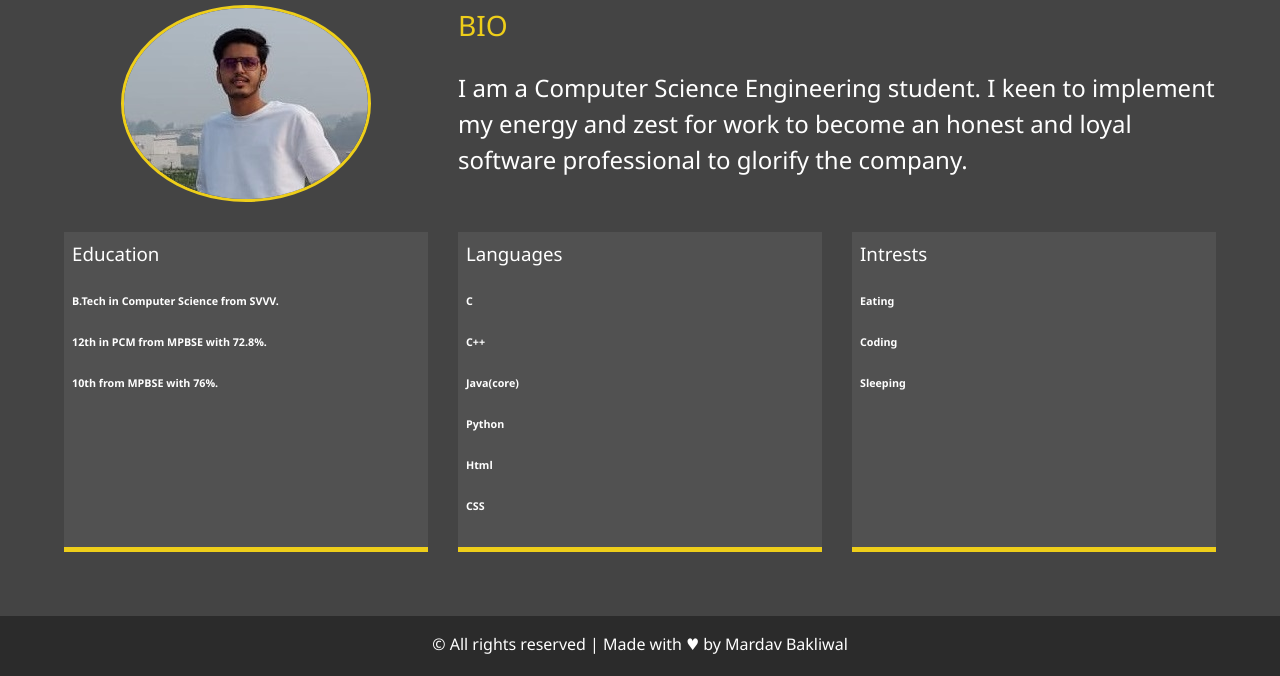
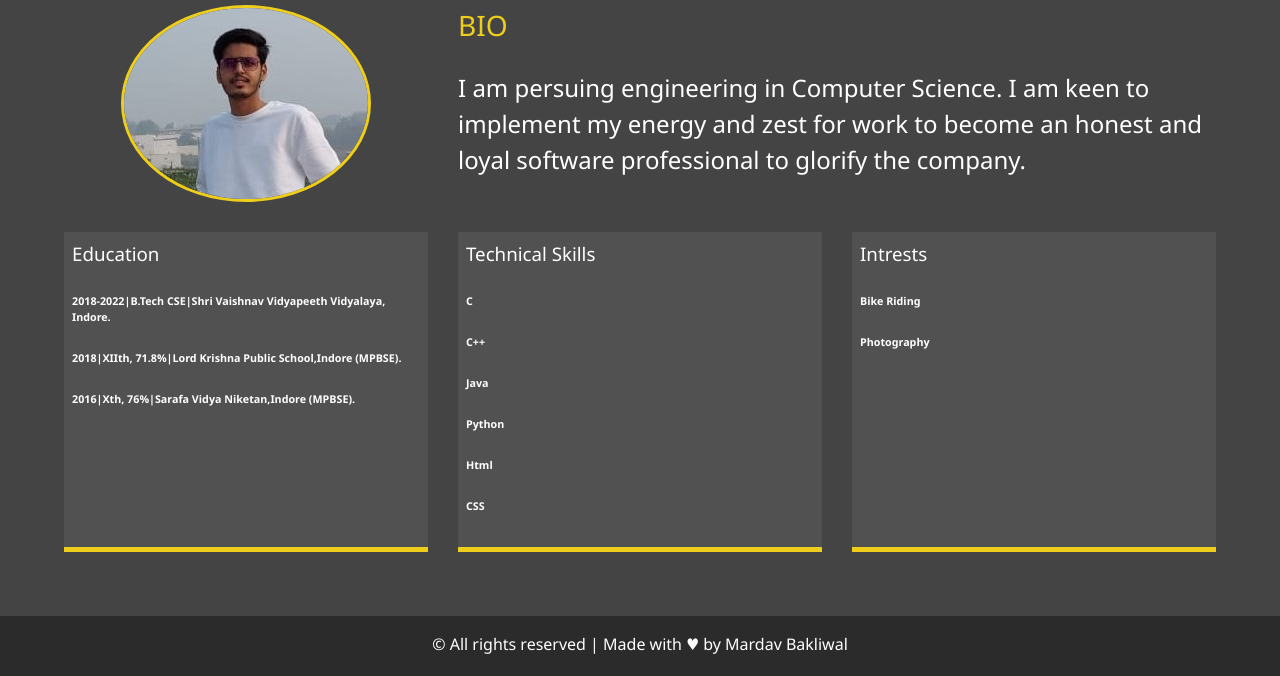
Before and after one commit to mardavvjain/portfolio, a website: page about.html in a window 1280 px wide. Shown: the part 204-880 px from the top of the page. Drawn offline with Linux system fonts and the light colour scheme.

Commit message:
Update about.html

```diff
--- a/about.html
+++ b/about.html
@@ -64,22 +64,22 @@
 
       <div class="bio">
         <h3 class="text-secondary">BIO</h3>
-        <p>I am a Computer Science Engineering student. I keen to implement my energy and zest for work to become an honest and loyal software professional to glorify the company.</p>
+        <p>I am persuing engineering in Computer Science. I am keen to implement my energy and zest for work to become an honest and loyal software professional to glorify the company.</p>
       </div>
 
       <div class="job job-1">
         <h3>Education </h3>
-        <h6>B.Tech in Computer Science from SVVV.<h6>
-       <h6>12th in PCM from MPBSE with 72.8%.<h6>
-       <h6>10th from MPBSE with 76%.<h6>
+        <h6>2018-2022|B.Tech CSE|Shri Vaishnav Vidyapeeth Vidyalaya, Indore.<h6>
+       <h6>2018|XIIth, 71.8%|Lord Krishna Public School,Indore (MPBSE).<h6>
+       <h6>2016|Xth, 76%|Sarafa Vidya Niketan,Indore (MPBSE).<h6>
         <p></p>
       </div>
 
       <div class="job job-2">
-        <h3>Languages</h3>
+        <h3>Technical Skills</h3>
         <h6>C</h6>
 <h6>C++</h6>
-<h6>Java(core)</h6>
+<h6>Java</h6>
 <h6>Python</h6>
 <h6>Html</h6>
 <h6>CSS</h6>
@@ -88,9 +88,9 @@
 
       <div class="job job-3">
         <h3>Intrests</h3>
-        <h6>Eating</h6>
-       <h6>Coding</h6>
-       <h6>Sleeping</h6>
+        <h6>Bike Riding</h6>
+       <h6>Photography</h6>
+       <h6></h6>
 <p></p>
       </div>
     </div>
```
